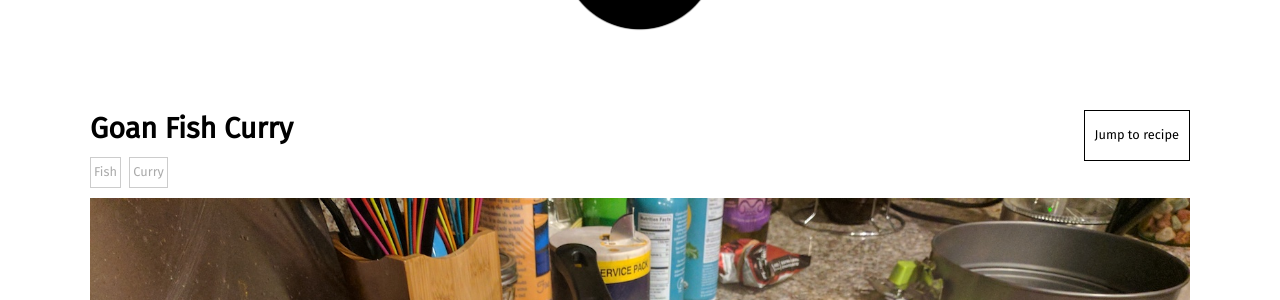
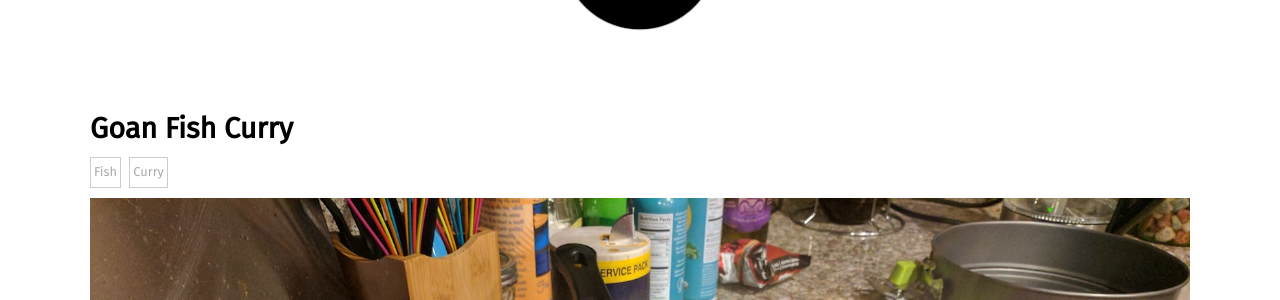
Before and after one commit to mneumegen/food, a Jekyll site: the page built from _posts/2017-04-03-goan-fish-curry.md, in a window 1280 px wide. Shown: the part 220-520 px from the top of the page. Built offline with Jekyll 4.4.1, drawn with Linux system fonts in a browser that asks for light colours; nearby versions of some CDN libraries; some web fonts are replaced.

Commit message:
removed jump to recipe

```diff
--- a/_includes/post-heading.html
+++ b/_includes/post-heading.html
@@ -1,7 +1,3 @@
-	<div class="take-me">
-		<a class="button" href="#recipe">Jump to recipe</a>
-	</div>
-
 <h1>
 	<a href="{{ include.post.url }}">
 		{{ include.post.title }}
```
